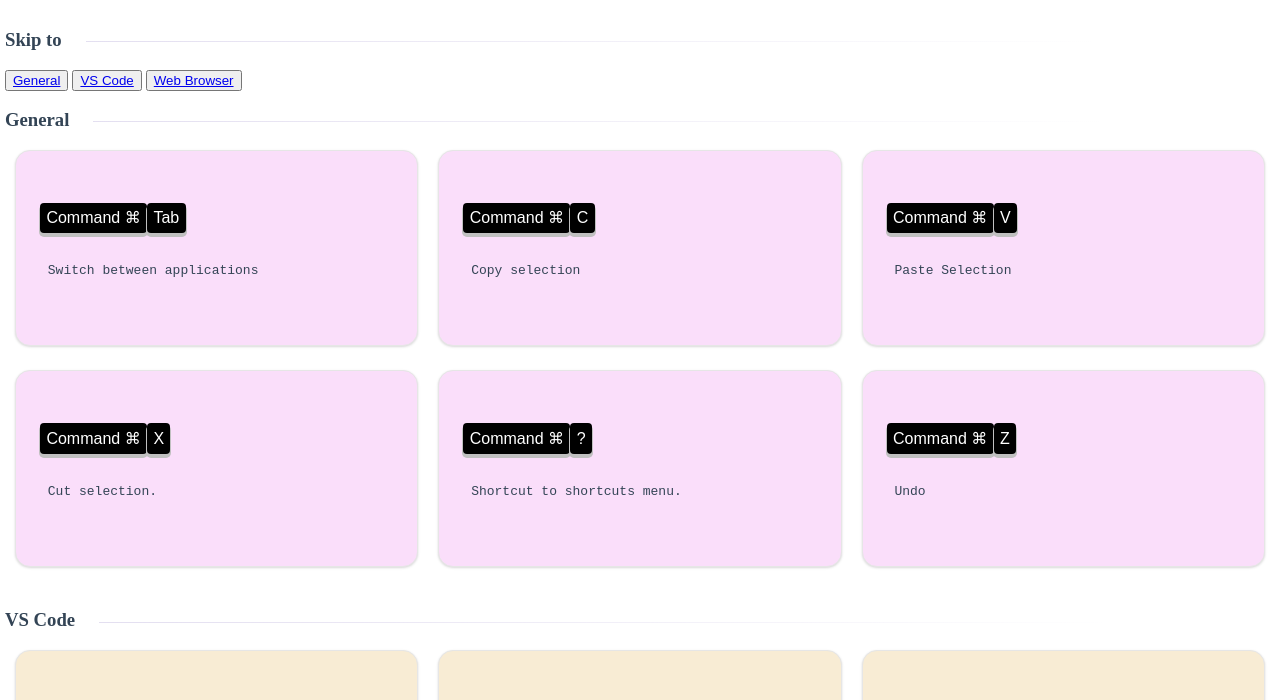
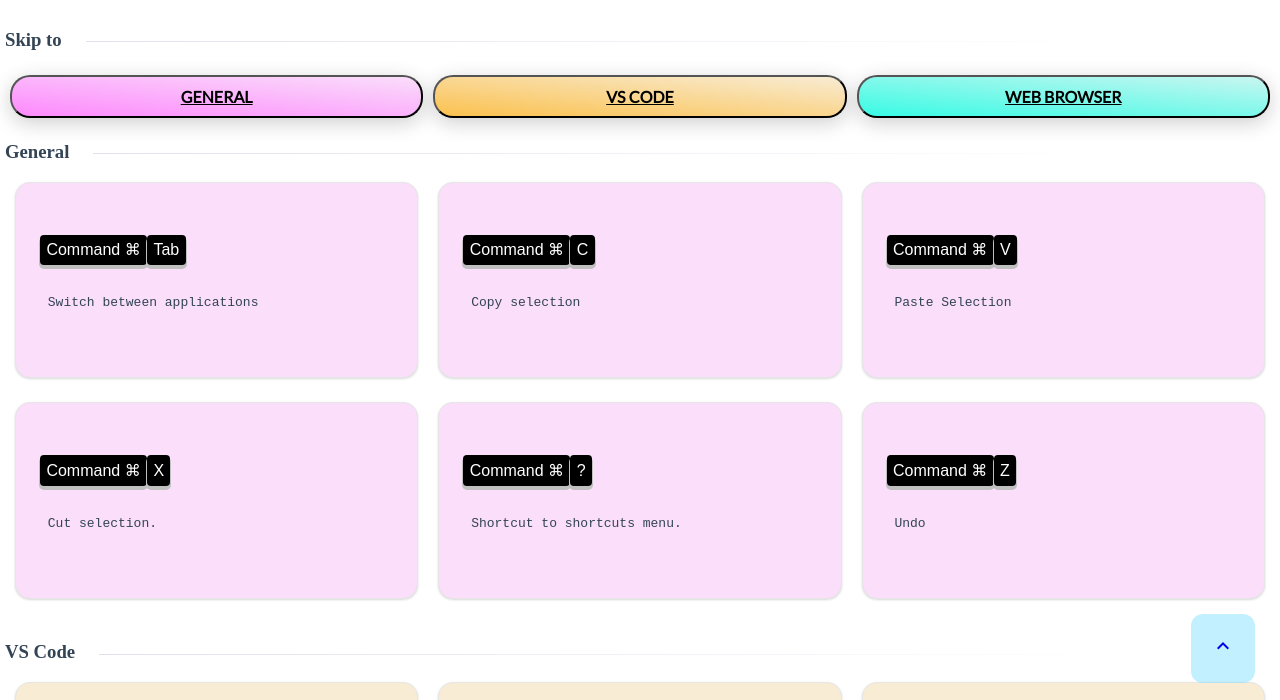
Before and after one commit to bel-lloyd/shecodes-shortcuts-gallery, a plain HTML site: page index.html in a window 1280 px wide. Shown: the part 67-767 px from the top of the page. Drawn offline with Linux system fonts and the light colour scheme.

Commit message:
styling and back to top

```diff
--- a/index.html
+++ b/index.html
@@ -6,6 +6,7 @@
   <meta http-equiv="X-UA-Compatible" content="IE=edge">
   <meta name="viewport" content="width=device-width, initial-scale=1.0">
   <link rel="stylesheet" href="style.css">
+  <link rel="stylesheet" href="https://fonts.googleapis.com/icon?family=Material+Icons">
   <title>SheCodes Keyboard Shortcuts Everyone Needs to Know</title>
 </head>
 
@@ -16,9 +17,11 @@
     </header>
     <div class="h3-section">
       <h3 id="example">Skip to</h3>
-      <button><a href="#general">General</a></button>
-      <button><a href="#vs-code">VS Code</a></button>
-      <button><a href="#web-browser">Web Browser</a></button>
+      <div class="top-buttons">
+        <button><a href="#general">General</a></button>
+        <button id="button-2"><a href="#vs-code">VS Code</a></button>
+        <button id="button-3"><a href="#web-browser">Web Browser</a></button>
+      </div>
     </div>
     <div class="h3-section">
       <h3 id="example"><a id="general">General</a></h3>
@@ -279,6 +282,8 @@
         </div>
       </div>
     </div>
+    <a id="back-to-top" href="#" class="back-to-top" role="button"><i class="material-icons">keyboard_arrow_up</i>
+    </a>
     <!-- <div class="h3-section">
       <h3 id="example">Example 2</h3>
       <div class="body">
--- a/style.css
+++ b/style.css
@@ -1,9 +1,11 @@
+@import url('https://fonts.googleapis.com/css2?family=Berkshire+Swash&family=Lato&family=Spartan:wght@100;200;300;400;500;600&display=swap');
+
 .main-heading {
   margin: 0;
   padding: 0;
   margin-bottom: 24px;
   margin-top: 64px;
-  position: relative
+  position: relative;
 }
 
 @media(max-width:768px) {
@@ -165,6 +167,98 @@ h3#example::after {
 
 }
 
+.cmd {
+  color: #fff;
+  padding: 0.2rem 0.4rem;
+  background-color: #000;
+  border-radius: 4px;
+  box-shadow: 0 3px 0 1px silver;
+  font-family: Arial,sans-serif;
+  font-weight: 100;
+  white-space: nowrap;
+  line-height: 1.5em;
+}
+
+.sc {
+display: flex;
+flex-wrap: wrap;
+}
+
+.back-to-top {
+position: fixed;
+bottom: 50px;
+right: 25px;
+background-color: rgb(104, 217, 255, 0.4);
+padding: 20px;
+border-radius: .75rem;
+text-transform: uppercase;
+font-family: Spartan;
+/* display: none; */
+}
+
+button {
+border-radius: 20px;
+width: calc(100%/3);
+margin: 5px;
+box-shadow: 0 5px 20px rgba(14, 14, 14, 0.2);
+transition: box-shadow 0.3s ease;
+background-color: white;
+padding: 10px;
+font-family: Lato;
+font-size: 1rem;
+text-transform: uppercase;
+color: black;
+font-weight: bold;
+background: linear-gradient(5deg, rgb(253, 137, 253), rgb(250, 222, 250));
+}
+
+#button-2 {
+  border-radius: 20px;
+  width: calc(100%/3);
+  margin: 5px;
+  box-shadow: 0 5px 20px rgba(14, 14, 14, 0.2);
+  transition: box-shadow 0.3s ease;
+  background-color: white;
+  padding: 10px;
+  font-family: Lato;
+  font-size: 1rem;
+  text-transform: uppercase;
+  color: black;
+  font-weight: bold;
+  background: linear-gradient(5deg, rgb(251, 193, 78), rgb(248, 236, 212));
+  }
+
+#button-3 {
+  border-radius: 20px;
+  width: calc(100%/3);
+  margin: 5px;
+  box-shadow: 0 5px 20px rgba(14, 14, 14, 0.2);
+  transition: box-shadow 0.5s ease;
+  background-color: white;
+  padding: 10px;
+  font-family: Lato;
+  font-size: 1rem;
+  text-transform: uppercase;
+  color: black;
+  font-weight: bold;
+  background: linear-gradient(5deg, rgb(56, 251, 228), rgb(201, 246, 241));
+  }
+
+button:hover {
+  transform: scale(1);
+  background-color: white;
+}
+
+button a {
+  color: black;
+}
+
+.top-buttons {
+display: flex;
+justify-content: space-around;
+}
+
+
 @media screen and (max-width: 650px) {
   .body {
     flex-direction: column;
@@ -183,21 +277,23 @@ h3#example::after {
     width: 95%;
   }
 
+.top-buttons {
+    width: 95%;
+  }
+
+button {
+  width: calc(100%/1)
 }
 
-.cmd {
-    color: #fff;
-    padding: 0.2rem 0.4rem;
-    background-color: #000;
-    border-radius: 4px;
-    box-shadow: 0 3px 0 1px silver;
-    font-family: Arial,sans-serif;
-    font-weight: 100;
-    white-space: nowrap;
-    line-height: 1.5em;
 }
 
-.sc {
-  display: flex;
-  flex-wrap: wrap;
+@media screen and (max-width: 650px) {
+  .top-buttons {
+    flex-direction: column;
+    width: 100%;
+  }
+
+  button {
+    width: 100%;
+  }
 }
```
Also changed, not shown: functions.js (added, +37 -0 lines).
